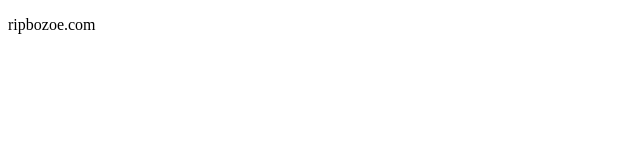
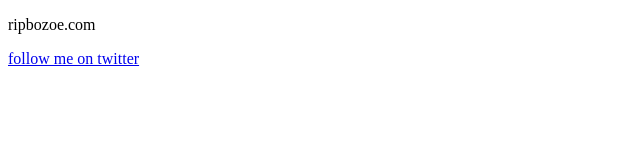
Before and after one commit to RipBozoe/ripbozoe.github.io, a plain HTML site: page index.html in a window 1280 px wide. Shown: the whole page, without its empty margins (0-640 px from the left). Drawn offline with Linux system fonts and the light colour scheme.

Commit message:
Update index.html

```diff
--- a/index.html
+++ b/index.html
@@ -3,5 +3,6 @@
     <title>RipBozoe.com</title>
     <body>
         <p>ripbozoe.com</p>
+        <a href="twitter.com/ripbozoe"><p>follow me on twitter</p></a>
     </body>
 </html>
```
